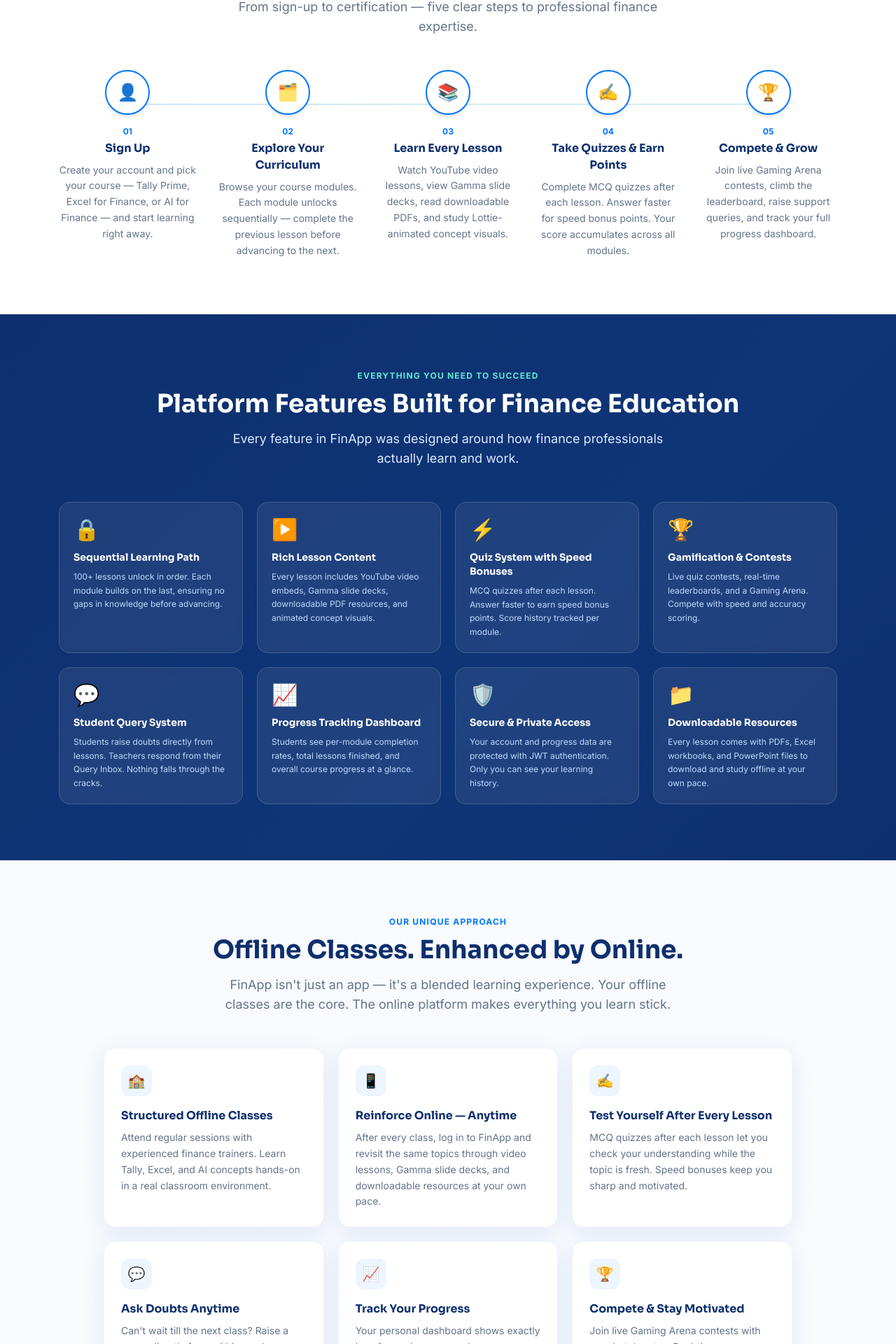
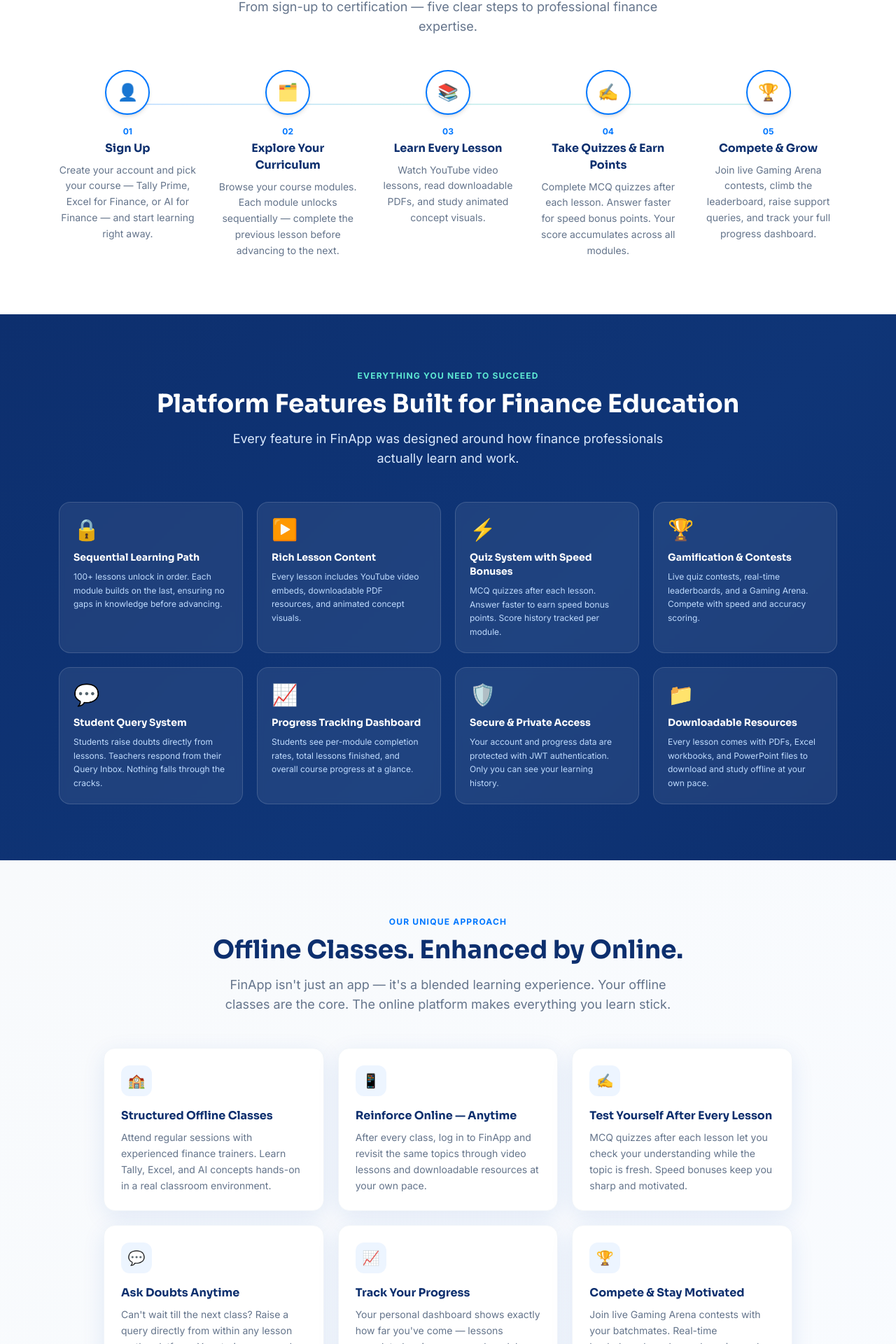
Before and after one commit to shwetasuman1996/FinApp-Landing-page, a React (Vite) app in the folder client/: page / in a window 1280 px wide. Shown: the part 5553-7473 px from the top of the page at 70% size. Built offline with nearby package versions, Linux system fonts and the light colour scheme; no server answers.

Commit message:
Remove all mentions of Gamma slide decks from website

```diff
--- a/client/src/components/sections/FAQ.jsx
+++ b/client/src/components/sections/FAQ.jsx
@@ -17,7 +17,7 @@ const FAQS = [
   },
   {
     q: 'What is included in the course fee?',
-    a: 'The one-time fee covers full access to all lessons, video content, Gamma slide decks, downloadable PDFs and Excel files, MCQ quizzes, Gaming Arena contests, and student query support.',
+    a: 'The one-time fee covers full access to all lessons, video content, downloadable PDFs and Excel files, MCQ quizzes, Gaming Arena contests, and student query support.',
   },
   {
     q: 'Will I get a certificate after completing the course?',
--- a/client/src/components/sections/HowItWorks.jsx
+++ b/client/src/components/sections/HowItWorks.jsx
@@ -21,7 +21,7 @@ const STEPS = [
     icon: '📚',
     title: 'Learn Every Lesson',
     description:
-      'Watch YouTube video lessons, view Gamma slide decks, read downloadable PDFs, and study Lottie-animated concept visuals.',
+      'Watch YouTube video lessons, read downloadable PDFs, and study animated concept visuals.',
   },
   {
     number: '04',
--- a/client/src/components/sections/Roles.jsx
+++ b/client/src/components/sections/Roles.jsx
@@ -10,7 +10,7 @@ const BLENDED_FEATURES = [
   {
     icon: '📱',
     title: 'Reinforce Online — Anytime',
-    description: 'After every class, log in to FinApp and revisit the same topics through video lessons, Gamma slide decks, and downloadable resources at your own pace.',
+    description: 'After every class, log in to FinApp and revisit the same topics through video lessons and downloadable resources at your own pace.',
   },
   {
     icon: '✍️',
--- a/client/src/data/features.js
+++ b/client/src/data/features.js
@@ -9,7 +9,7 @@ export const FEATURES = [
     icon: '▶️',
     title: 'Rich Lesson Content',
     description:
-      'Every lesson includes YouTube video embeds, Gamma slide decks, downloadable PDF resources, and animated concept visuals.',
+      'Every lesson includes YouTube video embeds, downloadable PDF resources, and animated concept visuals.',
   },
   {
     icon: '⚡',
--- a/client/src/data/roles.js
+++ b/client/src/data/roles.js
@@ -9,7 +9,7 @@ export const ROLES = [
       'Students are enrolled in one course and progress through structured modules at their own pace with full support from the teaching team.',
     capabilities: [
       'Access course modules and 100+ structured lessons',
-      'Watch video lessons and view Gamma slide decks',
+      'Watch video lessons and access downloadable resources',
       'Download PDF, Excel and PowerPoint resource files',
       'Complete MCQ quizzes with speed scoring',
       'Track progress on a personal dashboard',
```
